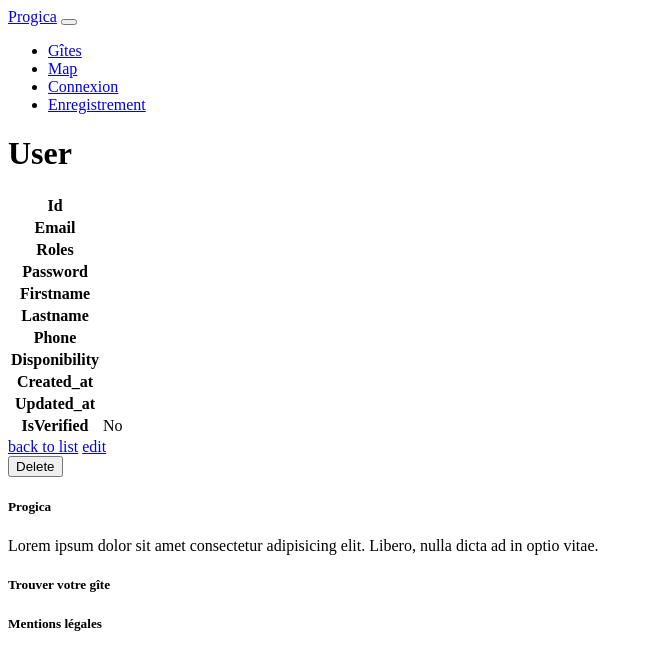
After one commit to Rod97139/progika, a Symfony app: template templates/admin/show.html.twig in a window 1280 px wide. The commit adds this page. Shown: the top 670 px of the page, without its empty margins (0-653 px from the left). Run offline with Twig, Linux system fonts and the light colour scheme; the template is opened without the code that fills it, so the values that code supplies are empty; some libraries are stand-ins or nearby versions.

Commit message:
update navbar admin management

```diff
--- a/src/Controller/ClientSideController.php
+++ b/src/Controller/ClientSideController.php
@@ -24,6 +24,11 @@ class ClientSideController extends AbstractController
         ]);
     }
 
+    // public function mapAll(Lodging $lodging = null): Response
+    // {
+
+    // }
+
     #[Route('/detail/{id<\d+>}', name: 'app_client_detail')]
     public function detail(Lodging $lodging = null): Response
     {
@@ -37,6 +42,7 @@ class ClientSideController extends AbstractController
         $coordgps[] = $lodging->getCity()->getGpsLng();
 
 
+
         return $this->render('client_side/detail.html.twig', [
                 'lodging' => $lodging,
                 'gps' => $coordgps
--- a/src/Entity/User.php
+++ b/src/Entity/User.php
@@ -205,7 +205,7 @@ class User implements UserInterface, PasswordAuthenticatedUserInterface
     }
 
     public function __toString(){
-        return $this->id; // Remplacer champ par une propriété "string" de l'entité
+        return $this->email; // Remplacer champ par une propriété "string" de l'entité
     }
 
     /**
--- /dev/null
+++ b/templates/admin/_delete_form.html.twig
@@ -0,0 +1,4 @@
+<form method="post" action="{{ path('app_admin_delete', {'id': user.id}) }}" onsubmit="return confirm('Are you sure you want to delete this item?');">
+    <input type="hidden" name="_token" value="{{ csrf_token('delete' ~ user.id) }}">
+    <button class="btn">Delete</button>
+</form>
--- /dev/null
+++ b/templates/admin/_form.html.twig
@@ -0,0 +1,4 @@
+{{ form_start(form) }}
+    {{ form_widget(form) }}
+    <button class="btn">{{ button_label|default('Save') }}</button>
+{{ form_end(form) }}
--- /dev/null
+++ b/templates/admin/show.html.twig
@@ -0,0 +1,62 @@
+{% extends 'base.html.twig' %}
+
+{% block title %}User{% endblock %}
+
+{% block body %}
+    <h1>User</h1>
+
+    <table class="table">
+        <tbody>
+            <tr>
+                <th>Id</th>
+                <td>{{ user.id }}</td>
+            </tr>
+            <tr>
+                <th>Email</th>
+                <td>{{ user.email }}</td>
+            </tr>
+            <tr>
+                <th>Roles</th>
+                <td>{{ user.roles ? user.roles|json_encode : '' }}</td>
+            </tr>
+            <tr>
+                <th>Password</th>
+                <td>{{ user.password }}</td>
+            </tr>
+            <tr>
+                <th>Firstname</th>
+                <td>{{ user.firstname }}</td>
+            </tr>
+            <tr>
+                <th>Lastname</th>
+                <td>{{ user.lastname }}</td>
+            </tr>
+            <tr>
+                <th>Phone</th>
+                <td>{{ user.phone }}</td>
+            </tr>
+            <tr>
+                <th>Disponibility</th>
+                <td>{{ user.disponibility }}</td>
+            </tr>
+            <tr>
+                <th>Created_at</th>
+                <td>{{ user.createdAt ? user.createdAt|date('Y-m-d H:i:s') : '' }}</td>
+            </tr>
+            <tr>
+                <th>Updated_at</th>
+                <td>{{ user.updatedAt ? user.updatedAt|date('Y-m-d H:i:s') : '' }}</td>
+            </tr>
+            <tr>
+                <th>IsVerified</th>
+                <td>{{ user.isVerified ? 'Yes' : 'No' }}</td>
+            </tr>
+        </tbody>
+    </table>
+
+    <a href="{{ path('app_admin_index') }}">back to list</a>
+
+    <a href="{{ path('app_admin_edit', {'id': user.id}) }}">edit</a>
+
+    {{ include('admin/_delete_form.html.twig') }}
+{% endblock %}
--- a/templates/base.html.twig
+++ b/templates/base.html.twig
@@ -28,6 +28,9 @@
                   <li class="nav-item">
                     <a class="nav-link" href="{{ path('app_lodging_index') }}"><i class="fa-solid fa-list"></i> Gîtes</a>
                   </li>
+                    <li class="nav-item">
+                    <a class="nav-link" aria-current="page" href="#"><i class="fa-solid fa-earth-africa"></i></i> Map</a>
+                  </li>
                    {% if is_granted('IS_AUTHENTICATED_FULLY') %}
                   <li class="nav-item dropdown">
                     <a class="nav-link dropdown-toggle" href="#" role="button" data-bs-toggle="dropdown" aria-expanded="false">
@@ -50,7 +53,11 @@
                     <a class="nav-link" aria-current="page" href="{{ path('app_register') }}"><i class="fa-solid fa-key"></i> Enregistrement</a>
                   </li>
                   {% endif %}
-
+                  {% if is_granted('ROLE_ADMIN') %}
+                  <li class="nav-item">
+                    <a class="nav-link" style='color:red;' aria-current="page" href="{{ path('app_admin_index') }}"><i class="fa-solid fa-screwdriver-wrench"></i> Gestion administrateur</a>
+                  </li>
+                  {% endif %}
                 </ul>
 
               </div>
--- a/templates/client_side/detail.html.twig
+++ b/templates/client_side/detail.html.twig
@@ -29,7 +29,7 @@ const map = L.map('map').setView([{{ gps[0] }}, {{ gps[1] }}], 13);
 	}).addTo(map);
 
     var circle = L.circle([{{ gps[0] }}, {{ gps[1] }}], {
-        color: 'red',
+        color: 'green',
         fillColor: '#f03',
         fillOpacity: 0.5,
         radius: 500
--- a/templates/client_side/index.html.twig
+++ b/templates/client_side/index.html.twig
@@ -16,7 +16,10 @@
 
   <img class="lodging-pic mt-2" src="{{ asset(lodg.image) }}" class="card-img-bottom" alt="...">
 
+    <br>
    <a href="{{ path('app_client_detail', {id: lodg.id}) }}"> <i class="fa-solid fa-circle-info"></i> </a>
+   <br>
+   <a href="#"><i class="fa-regular fa-star"></i></a>
 </div>
     {% endfor %}
     </div>
```
Also changed, not shown: src/Controller/AdminController.php (added, +80 -0 lines), src/Form/UserType.php (added, +34 -0 lines), templates/admin/edit.html.twig (added, +13 -0 lines), templates/admin/index.html.twig (added, +53 -0 lines), templates/admin/new.html.twig (added, +11 -0 lines).
